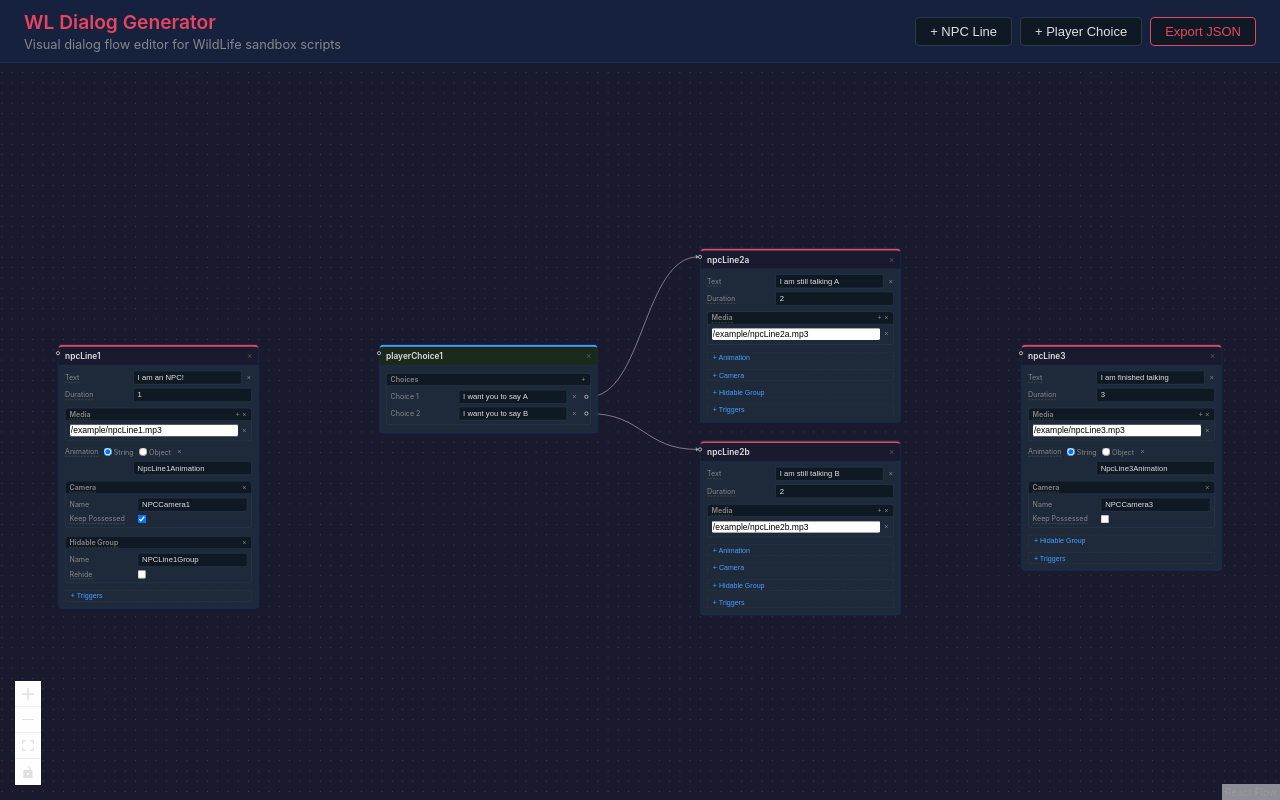
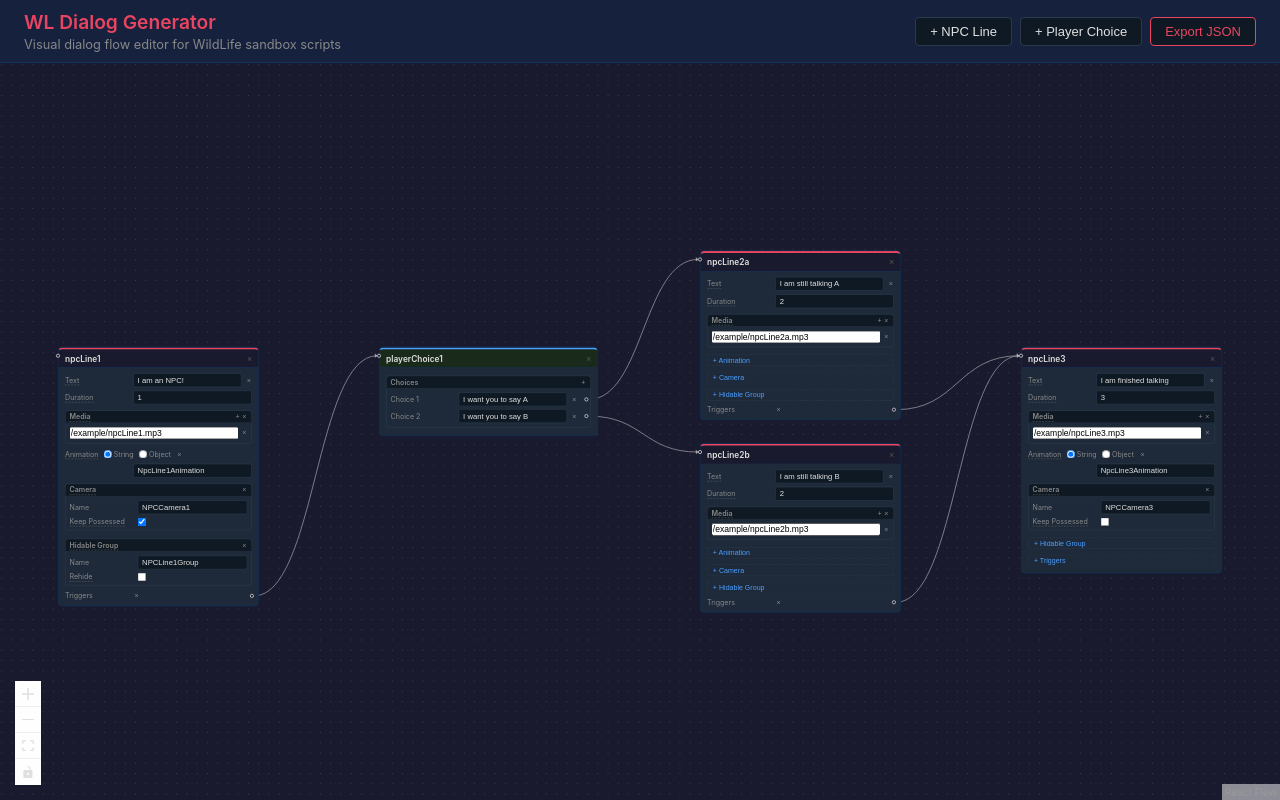
Before and after one commit to theguy-gay/wl-dialog-generator, a React (Vite) app in the folder web/: page / in a window 1280 px wide. Built offline with nearby package versions, Linux system fonts and the light colour scheme.

Commit message:
Fix Edges Not Appearing By Default in UI

```diff
--- a/web/src/components/NpcLineNode.tsx
+++ b/web/src/components/NpcLineNode.tsx
@@ -9,7 +9,7 @@ import { FieldLabel } from './FieldLabel';
 import { tooltips } from '../utils/fieldTooltips';
 
 export function NpcLineNode({ id, data }: NodeProps) {
-  const { updateNodeData, deleteElements, setEdges } = useReactFlow();
+  const { updateNodeData, deleteElements, setEdges, getEdges } = useReactFlow();
   const rename = useRenameNode(id, 'npcLine');
 
   const camera = data.camera as Camera | undefined;
@@ -21,7 +21,9 @@ export function NpcLineNode({ id, data }: NodeProps) {
     : data.media ? [data.media as string] : [];
   const [mediaOpen, setMediaOpen] = useState(mediaArr.length > 0);
 
-  const [triggersOpen, setTriggersOpen] = useState(data.triggers !== undefined);
+  const [triggersOpen, setTriggersOpen] = useState(
+    () => data.triggers !== undefined || getEdges().some(e => e.source === id)
+  );
 
   // Animation mode toggle
   const animIsObject = typeof data.animation === 'object' && data.animation !== null;
```
